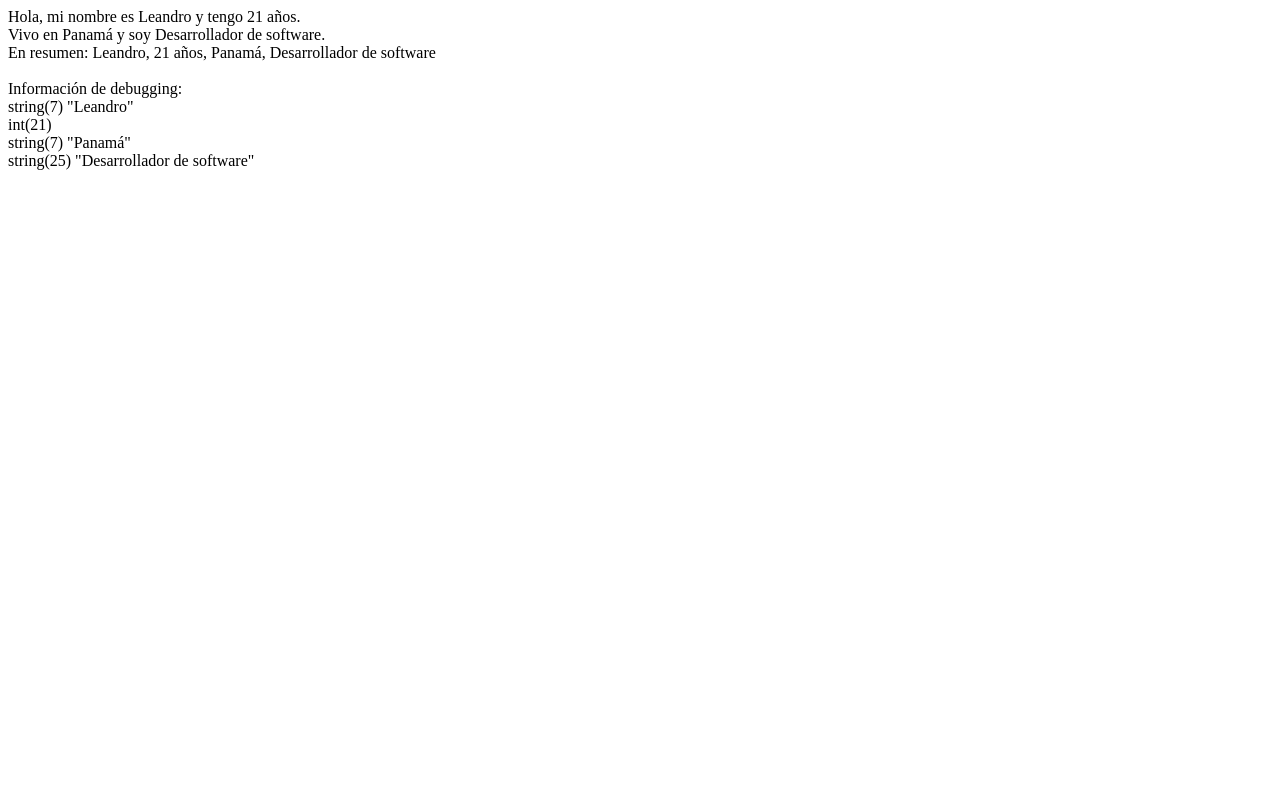
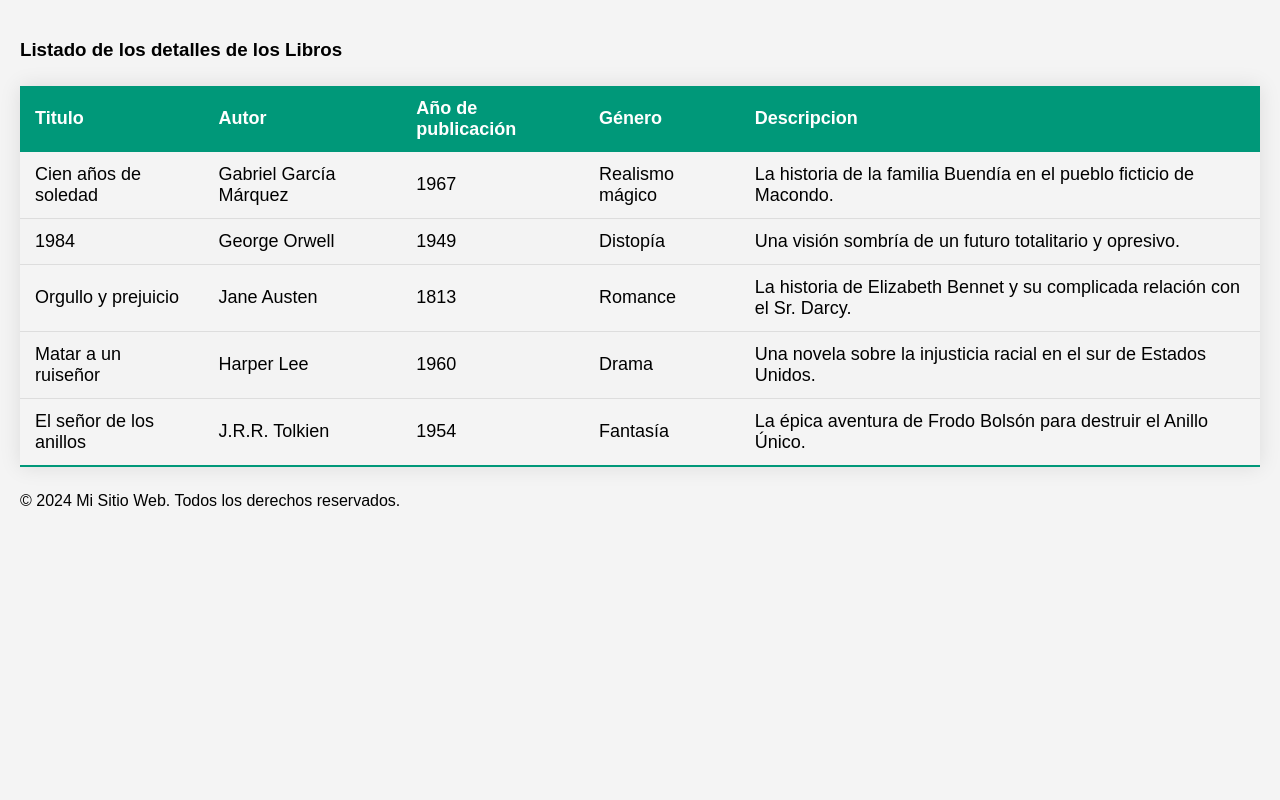
Before and after one commit to 03gabriel12/DESARROLLO_VII_LEANDRO_RODRIGUEZ, a PHP site: page /CATALOGO_LIBROS/index.php in a window 1280 px wide. Run offline with PHP 8.4, Linux system fonts and the light colour scheme.

Commit message:
Problema resuelto: Sistema de Catálogo de Libros

```diff
--- /dev/null
+++ b/TALLER_2/CATALOGO_LIBROS/includes/footer.php
@@ -0,0 +1,6 @@
+<footer>
+    <p>&copy; <?php echo date('Y'); ?> Mi Sitio Web. Todos los derechos reservados.</p>
+</footer>
+</body>
+
+</html>
--- /dev/null
+++ b/TALLER_2/CATALOGO_LIBROS/includes/funciones.php
@@ -0,0 +1,65 @@
+<?php
+
+
+
+
+function obtenerLibros()
+{
+    $lista_libros = [
+        [
+            'titulo' => 'Cien años de soledad',
+            'autor' => 'Gabriel García Márquez',
+            'anio_publicacion' => 1967,
+            'genero' => 'Realismo mágico',
+            'descripcion' => 'La historia de la familia Buendía en el pueblo ficticio de Macondo.'
+        ],
+        [
+            'titulo' => '1984',
+            'autor' => 'George Orwell',
+            'anio_publicacion' => 1949,
+            'genero' => 'Distopía',
+            'descripcion' => 'Una visión sombría de un futuro totalitario y opresivo.'
+        ],
+        [
+            'titulo' => 'Orgullo y prejuicio',
+            'autor' => 'Jane Austen',
+            'anio_publicacion' => 1813,
+            'genero' => 'Romance',
+            'descripcion' => 'La historia de Elizabeth Bennet y su complicada relación con el Sr. Darcy.'
+        ],
+        [
+            'titulo' => 'Matar a un ruiseñor',
+            'autor' => 'Harper Lee',
+            'anio_publicacion' => 1960,
+            'genero' => 'Drama',
+            'descripcion' => 'Una novela sobre la injusticia racial en el sur de Estados Unidos.'
+        ],
+        [
+            'titulo' => 'El señor de los anillos',
+            'autor' => 'J.R.R. Tolkien',
+            'anio_publicacion' => 1954,
+            'genero' => 'Fantasía',
+            'descripcion' => 'La épica aventura de Frodo Bolsón para destruir el Anillo Único.'
+        ]
+    ];
+
+    return   $lista_libros;
+}
+
+function mostrarDetallesLibro($libro)
+{
+    if (count($libro) > 0) {
+        $detalles_libro = '';
+
+        foreach ($libro as $data) {
+            $detalles_libro .= '<tr>';
+            foreach ($data as $info) {
+                $detalles_libro .= " <td>$info</td>";
+            }
+            $detalles_libro .= '</tr>';
+        }
+        return $detalles_libro;
+    } else {
+        return "No hay libros Disponibles";
+    }
+}
--- /dev/null
+++ b/TALLER_2/CATALOGO_LIBROS/includes/header.php
@@ -0,0 +1,11 @@
+<!DOCTYPE html>
+<html lang="en">
+
+<head>
+    <meta charset="UTF-8">
+    <meta name="viewport" content="width=device-width, initial-scale=1.0">
+    <link rel="stylesheet" href="styles/estilos.css">
+    <title>Listado de Libros </title>
+</head>
+
+<body>
--- /dev/null
+++ b/TALLER_2/CATALOGO_LIBROS/index.php
@@ -0,0 +1,27 @@
+<?php
+require_once 'includes/funciones.php';
+include 'includes/header.php';
+
+$libros = obtenerLibros();
+
+?>
+
+<h3> Listado de los detalles de los Libros</h3>
+<table class="styled-table">
+    <thead>
+        <tr>
+            <th>Titulo </th>
+            <th>Autor</th>
+            <th>Año de publicación</th>
+            <th>Género </th>
+            <th>Descripcion </th>
+        </tr>
+    </thead>
+    <tbody>
+        <?php echo mostrarDetallesLibro($libros); ?>
+    </tbody>
+</table>
+
+<?php
+include 'includes/footer.php';
+?>
--- /dev/null
+++ b/TALLER_2/CATALOGO_LIBROS/styles/estilos.css
@@ -0,0 +1,42 @@
+body {
+    font-family: 'Arial', sans-serif;
+    background-color: #f4f4f4;
+    margin: 0;
+    padding: 20px;
+}
+
+.styled-table {
+    width: 100%;
+    border-collapse: collapse;
+    margin: 25px 0;
+    font-size: 18px;
+    text-align: left;
+    box-shadow: 0 0 20px rgba(0, 0, 0, 0.1);
+}
+
+.styled-table thead tr {
+    background-color: #009879;
+    color: #ffffff;
+    text-align: left;
+}
+
+.styled-table th,
+.styled-table td {
+    padding: 12px 15px;
+}
+
+.styled-table tbody tr {
+    border-bottom: 1px solid #dddddd;
+}
+
+.styled-table tbody tr:nth-of-type(even) {
+    background-color: #f3f3f3;
+}
+
+.styled-table tbody tr:last-of-type {
+    border-bottom: 2px solid #009879;
+}
+
+.styled-table tbody tr:hover {
+    background-color: #f1f1f1;
+}
```
Also changed, not shown: TALLER_2/SISTEMA_PLANTILLAS/plantillas/encabezado.php (line endings or trailing spaces).
